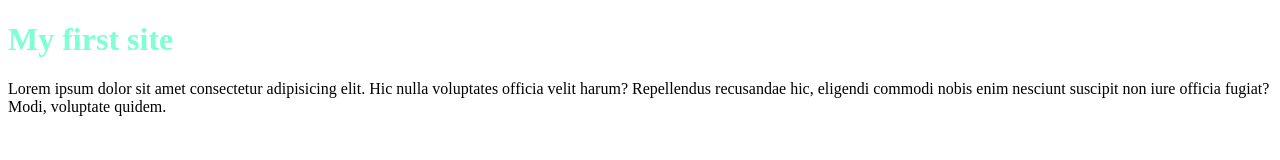
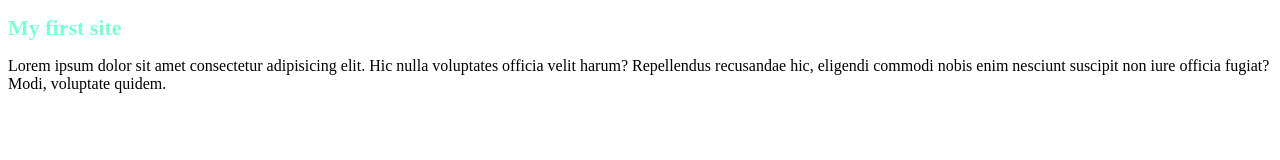
Before and after one commit to amitpaul9/my-first-site, a plain HTML site: page index.html in a window 1280 px wide. Drawn offline with Linux system fonts and the light colour scheme.

Commit message:
changed font size

```diff
--- a/style.css
+++ b/style.css
@@ -1 +1,2 @@
-h1{color: aquamarine;}
+h1{color: aquamarine;
+font-size: 22px;}
```
